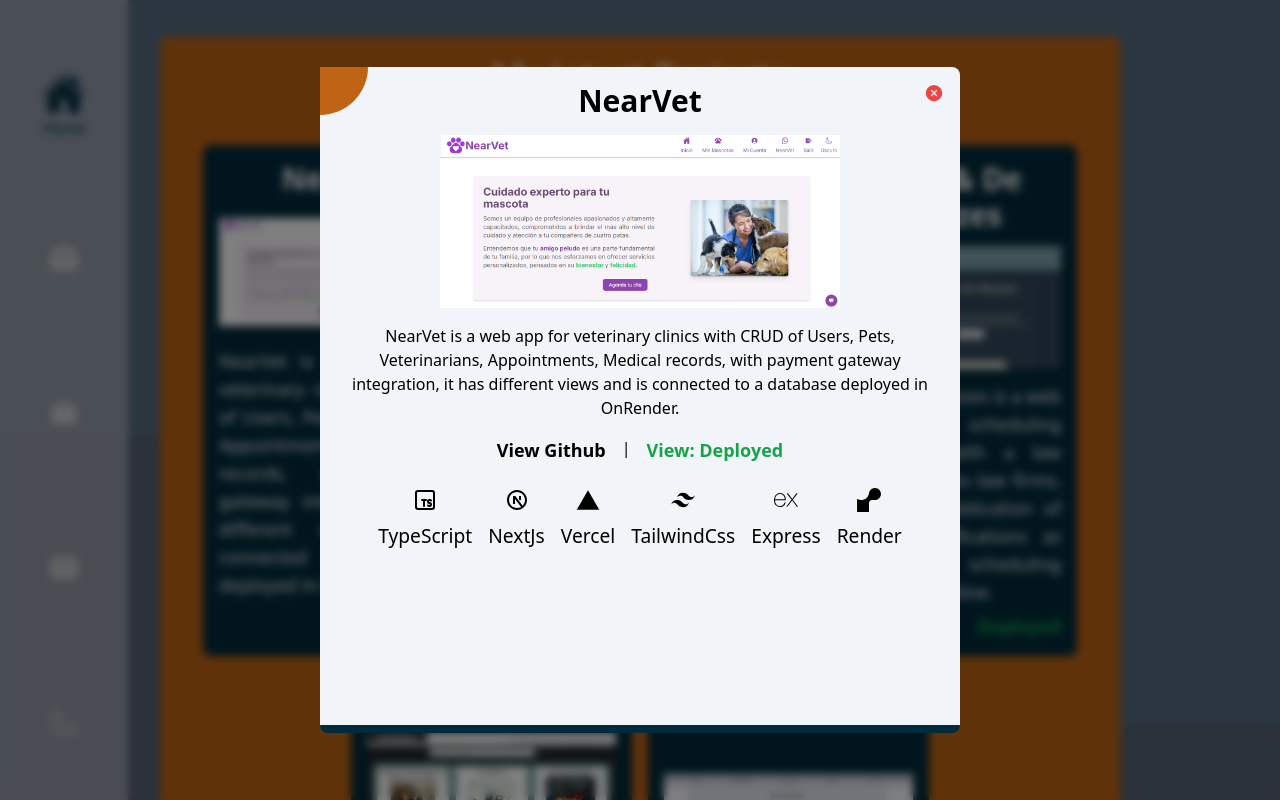
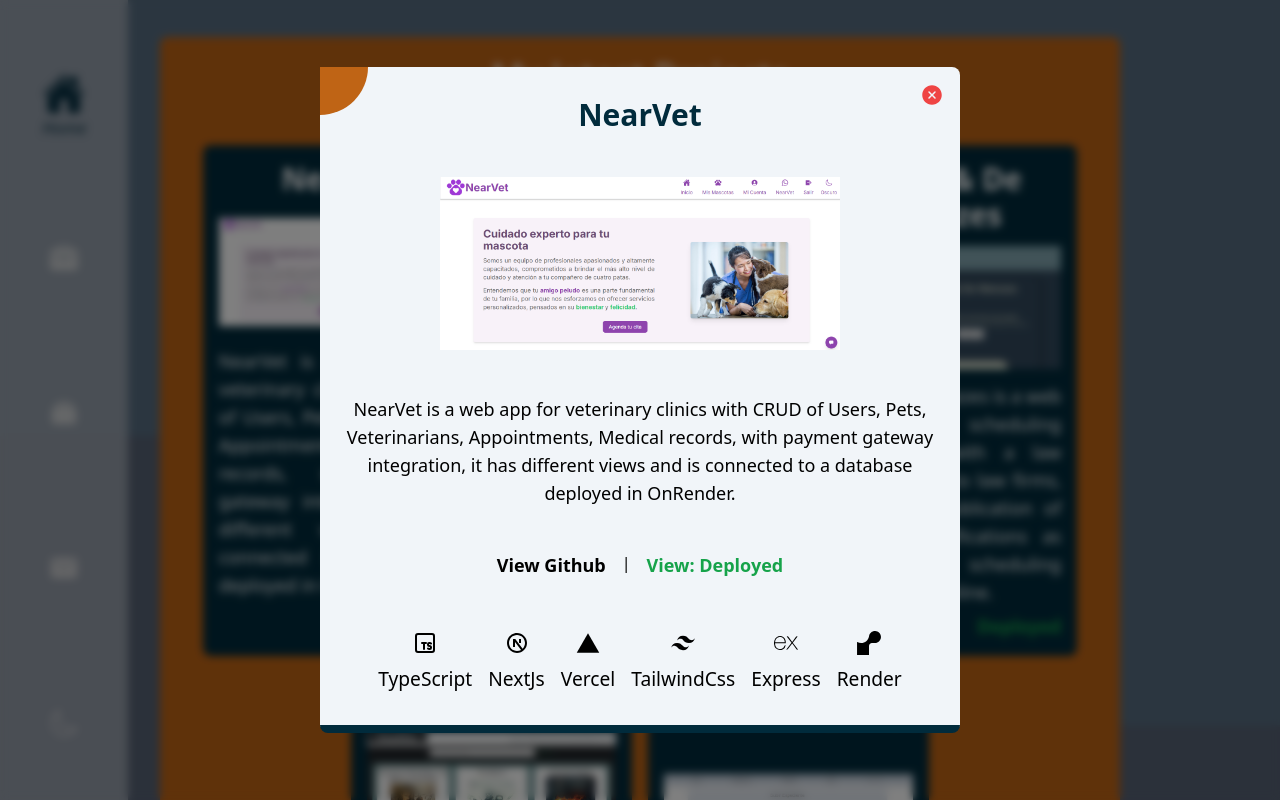
Before and after one commit to VLDeMenezes/vldm, a Next.js app: page / in a window 1280 px wide. Both pictures are taken after a click on the element 343 px from the left and 2267 px from the top of the page. Shown: the part 1867-2667 px from the top of the page. Built offline with nearby package versions, Linux system fonts and the light colour scheme.

Commit message:
UI and UX for movile device

```diff
--- a/src/app/ContactSection.js
+++ b/src/app/ContactSection.js
@@ -30,7 +30,7 @@
             href={item.path}
             key={item.name}
             aria-label={item.name}
-            className="m-auto size-[30vw] md:size-[10vw] flex  bg-SectionDark dark:bg-SectionLigth hover:scale-105 rounded-lg"
+            className="m-auto size-[30vw] md:size-[10vw] flex  bg-SectionDark dark:bg-SectionLigth md:hover:scale-105 rounded-lg"
           >
             <p
               className="text-5xl lg:text-7xl m-auto hover:text-SectionLigth hover:dark:text-SectionDark"
--- a/src/app/JobSection.js
+++ b/src/app/JobSection.js
@@ -15,7 +15,7 @@
         {Jobs.map((job) => (
           <div
             key={job.name}
-            className="flex flex-col justify-center shadow-lg text-justify p-4 md:size-[25vw] bg-SectionDark dark:bg-SectionLigth hover:scale-105 duration-150 rounded-lg  cursor-default relative"
+            className="flex flex-col justify-center shadow-lg text-justify p-4 md:size-[25vw] bg-SectionDark dark:bg-SectionLigth md:hover:scale-105 duration-150 rounded-lg  cursor-default relative"
           >
             <p
               className="md:text-5xl absolute top-0 md:top-[-6vh] z-10 md:rigth-[49%] lg:top-[-4vh] bg-SectionDark dark:bg-SectionLigth p-3 rounded-full"
--- a/src/app/ProjectSection.js
+++ b/src/app/ProjectSection.js
@@ -25,7 +25,7 @@
       <ul className="mx-auto my-10 flex flex-wrap gap-4 justify-center">
         {project.map((item) => (
           <div
-            className="group flex flex-col justify-between shadow-lg text-justify p-4 w-full sm:w-[90%] md:w-[45%] lg:w-[30%] bg-SectionDark dark:bg-SectionLight hover:scale-105 duration-300 ease-in-out transform rounded-lg cursor-pointer"
+            className="md:group flex flex-col justify-between shadow-lg text-justify p-4 w-full sm:w-[90%] md:w-[45%] lg:w-[30%] bg-SectionDark dark:bg-SectionLight md:hover:scale-105 duration-300 ease-in-out transform rounded-lg cursor-pointer"
             onClick={() => handleOpenModal(item)}
             aria-label={`Proyecto ${item.name}`}
             key={item.name}
@@ -57,7 +57,7 @@
               {item.status}
             </small>
 
-            <div className="hidden group-hover:flex group-hover:flex-row gap-2 items-center text-3xl justify-center mt-4 opacity-0 group-hover:opacity-100 transition-opacity duration-700 ease-in-out ">
+            <div className="hidden group-hover:flex md:group-hover:flex-row gap-2 items-center text-3xl justify-center mt-4 opacity-0 md:group-hover:opacity-100 transition-opacity duration-700 ease-in-out ">
               {item.tecs.map((tec) => (
                 <p key={tec.name} className="hover:scale-105 hover:text-Detail">
                   {tec.icon}
@@ -73,20 +73,20 @@
           onClick={handleCloseModal}
         >
           <div
-            className="bg-slate-100 text-black dark:bg-slate-800 rounded-lg p-4 w-[80%] h-[80%] md:w-1/2 md:h-5/6 my-5 text-center relative border-b-8  border-SectionDark shadow-2xl"
+            className="bg-slate-100 text-black dark:bg-slate-800 rounded-lg p-4 w-[90%] h-[90%] md:w-1/2 md:h-5/6 md:my-5 text-center relative border-b-8  border-SectionDark shadow-2xl flex flex-col justify-around"
             onClick={(e) => e.stopPropagation()} // Evitar cerrar el modal al hacer click dentro de él
           >
-            <span className="absolute top-0 left-0 bg-Detail p-6 rounded-br-full">
+            <span className="absolute top-0 left-0 bg-Detail p-6 rounded-br-full z-0">
               {""}
             </span>
             <button
-              className="absolute top-0 right-0 p-4 text-xl text-red-500 hover:scale-110 hover:text-red-600"
+              className="absolute top-0 right-0 p-4 text-2xl text-red-500 md:hover:scale-110 md:hover:text-red-600 z-20"
               onClick={handleCloseModal}
               aria-label="Close"
             >
               <IoCloseCircle />
             </button>
-            <h3 className="text-3xl font-semibold mb-4">
+            <h3 className="text-base md:text-3xl text-SectionDark font-bold mb-4 z-10">
               {selectedProject.name}
             </h3>
             <Image
@@ -96,10 +96,12 @@
               height={400}
               className="mx-auto"
             />
-            <p className=" my-4">{selectedProject.description}</p>
+            <p className="text-sm md:text-base lg:text-lg my-4">
+              {selectedProject.description}
+            </p>
             <div className="flex flex-row justify-center gap-4 ">
               <a
-                className="text-lg font-semibold hover:scale-105 hover:text-Detail"
+                className="text-sm md:text-lg font-semibold md:hover:scale-105 md:hover:text-Detail"
                 href={selectedProject.github}
                 target="_blank"
                 rel="noopener noreferrer"
@@ -109,7 +111,7 @@
               |
               {selectedProject.status === "Deployed" ? (
                 <a
-                  className="block text-lg font-semibold text-green-600 hover:scale-105"
+                  className="block text-sm md:text-lg font-semibold text-green-600 md:hover:scale-105"
                   href={selectedProject.path}
                   target="_blank"
                   rel="noopener noreferrer"
@@ -118,14 +120,14 @@
                 </a>
               ) : (
                 <small
-                  className={`block text-lg font-semibold text-red-600 cursor-default"
+                  className={`block text-sm md:text-lg font-semibold text-red-600 cursor-default"
               }`}
                 >
                   {selectedProject.status}
                 </small>
               )}
             </div>
-            <div className="flex justify-center gap-4 mt-6 text-2xl ">
+            <div className="flex justify-center gap-4 md:mt-6 text-2xl ">
               {selectedProject.tecs.map((tec) => (
                 <div
                   key={tec.name}
```
